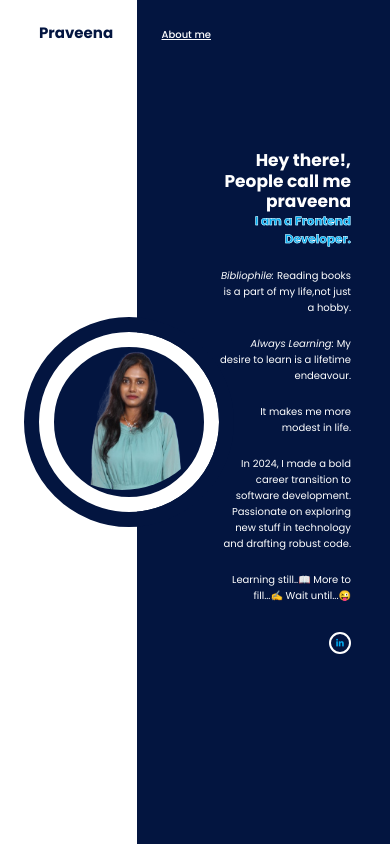
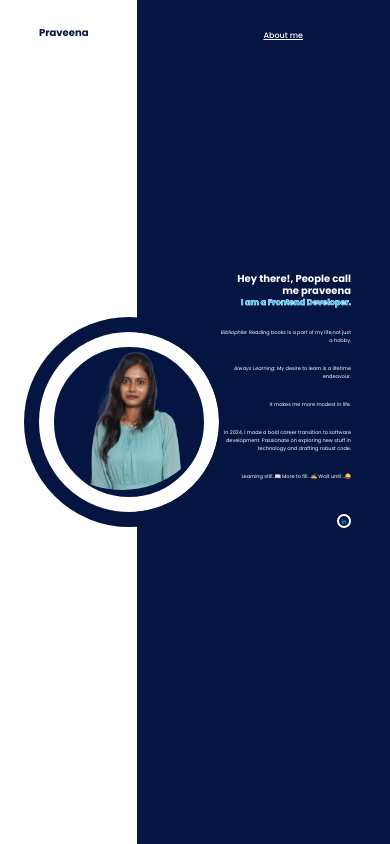
Before and after one commit to PraveenaMP/SimplePortfolio, a plain HTML site: page index.html in a window 390 px wide. Drawn offline with nearby package versions, Linux system fonts and the light colour scheme.

Commit message:
Update style.css

```diff
--- a/style.css
+++ b/style.css
@@ -132,10 +132,11 @@
         flex-basis: 50%;
     }
     .logo{
-        font-size: 15px;
+        font-size: 10px;
     }
     .navbar a{
-        font-size: 10px;
+        font-size: 8px;
+        margin-left: 12px;
     }
     .home{
         flex-basis: 50%;
@@ -156,21 +157,20 @@
     }
     .home-content{
         text-align: right;
-        flex-basis: 50%;
     }
     .home-content h1{
-        font-size: 17px;
+        font-size: 10px;
     }
     .home-content h3{
-        font-size: 12px;
+        font-size: 8px;
     }
     .home-content p{
-        font-size: 10px;
+        font-size: 5px;
     }
     .home-sci a{
-        width: 22px;
-        height: 22px;
-        font-size: 10px;
+        width: 14px;
+        height: 14px;
+        font-size: 6px;
     }
 
 }
```
